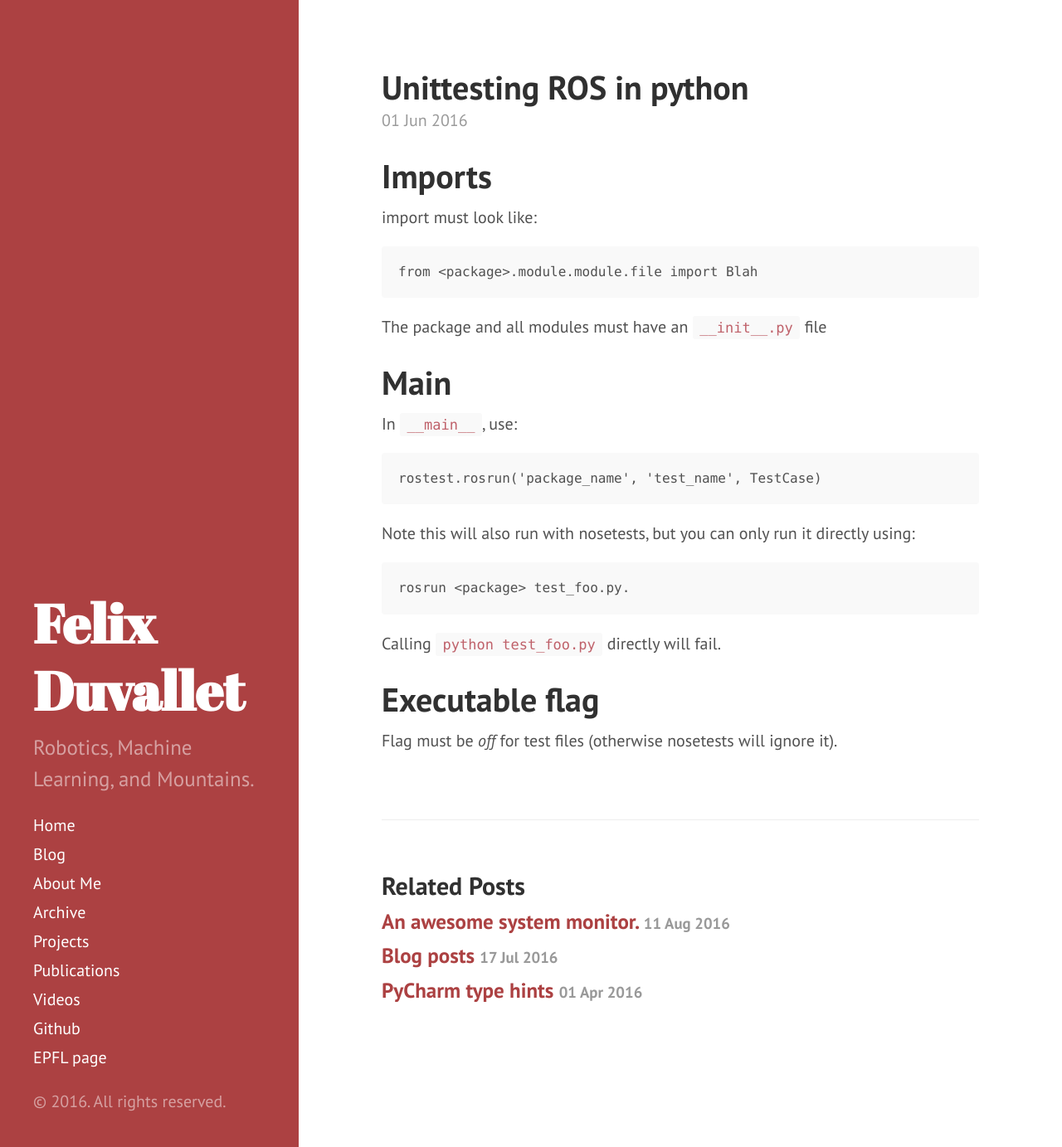
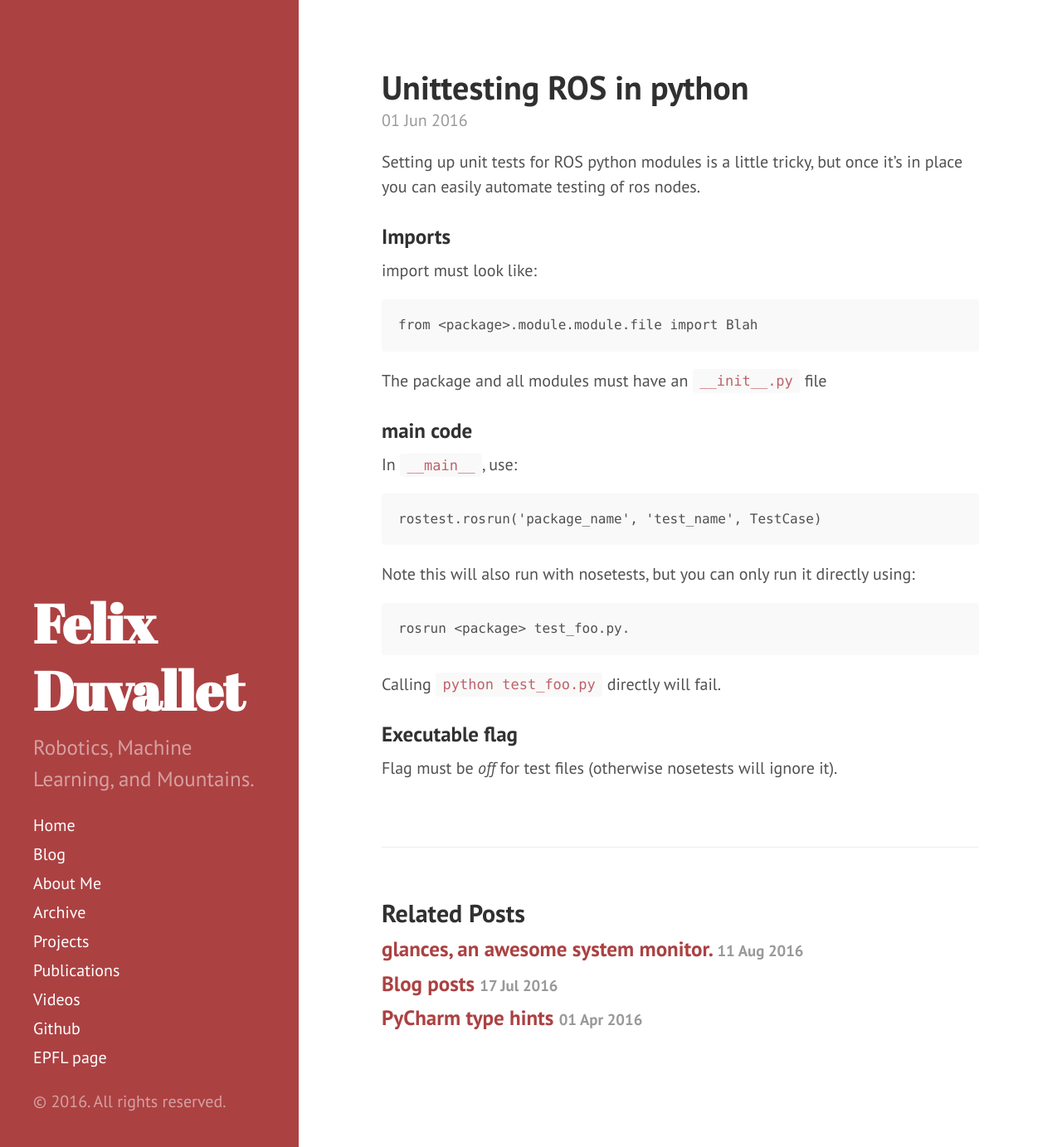
Before and after one commit to felixduvallet/felixduvallet.github.io, a Jekyll site: the page built from _posts/2016-06-01-ros-python-tests.md, in a window 1280 px wide and 1383 px high. Shown: the whole window at 83% size. Built offline with Jekyll 4.4.1, drawn with Linux system fonts in a browser that asks for light colours.

```diff
--- a/_posts/2016-06-01-ros-python-tests.md
+++ b/_posts/2016-06-01-ros-python-tests.md
@@ -3,7 +3,9 @@
 title: Unittesting ROS in python
 ---
 
-# Imports
+Setting up unit tests for ROS python modules is a little tricky, but once it's in place you can easily automate testing of ros nodes.
+
+### Imports
 
 import must look like:
 
@@ -11,7 +13,7 @@
 
 The package and all modules must have an `__init__.py` file
 
-# Main
+### main code
 
 In `__main__`, use:
 
@@ -23,6 +25,6 @@
 
 Calling `python test_foo.py` directly will fail.
 
-# Executable flag
+### Executable flag
 
 Flag must be *off* for test files (otherwise nosetests will ignore it).
```
Also changed, not shown: _posts/2016-08-11-useful-system-monitor.md (+3 -1 lines).
